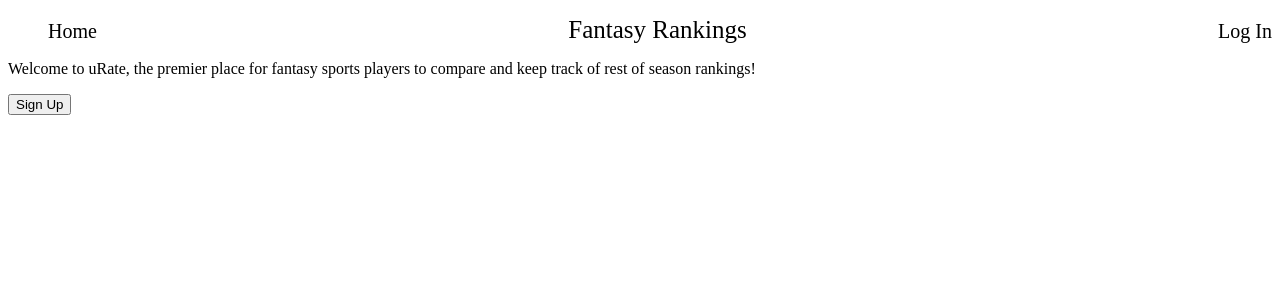
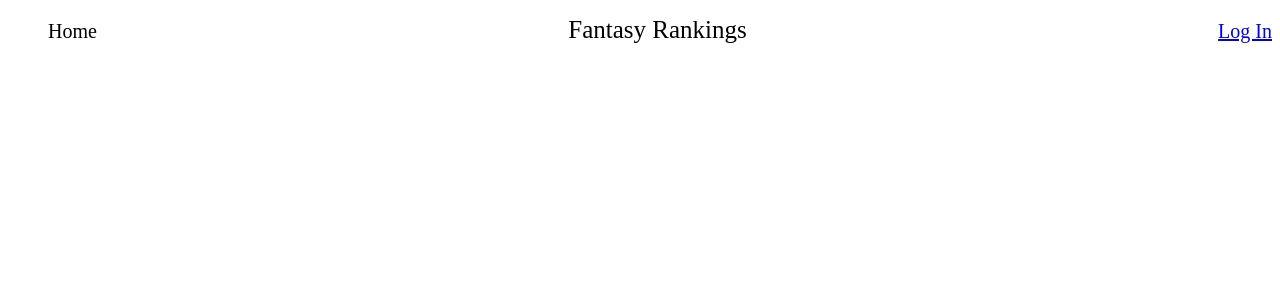
Before and after one commit to giants415/fantasy_sports_ratings, a React (Create React App) app: page / in a window 1280 px wide. Shown: the top 300 px of the page. Built offline with nearby package versions, Linux system fonts and the light colour scheme.

Commit message:
pulls out middle section for use w/ router

```diff
--- a/src/components/App.js
+++ b/src/components/App.js
@@ -1,4 +1,5 @@
 import React, { Component } from 'react';
+import { Route, Link } from 'react-router-dom';
 
 import header from '../styles/header.css';
 
@@ -8,7 +9,9 @@ class App extends Component {
       <ul ClassName="header">
         <li>Home</li>
         <li>Fantasy Rankings</li>
-        <li>Log In</li>
+        <li>
+          <Link to="/login">Log In</Link>
+        </li>
       </ul>
     );
   }
@@ -18,13 +21,7 @@ class App extends Component {
     return (
       <div>
         {this.renderHeader()}
-        <div>
-          <p>
-            Welcome to uRate, the premier place for fantasy sports players to
-            compare and keep track of rest of season rankings!
-          </p>
-          <button>Sign Up</button>
-        </div>
+
       </div>
     );
   }
```
